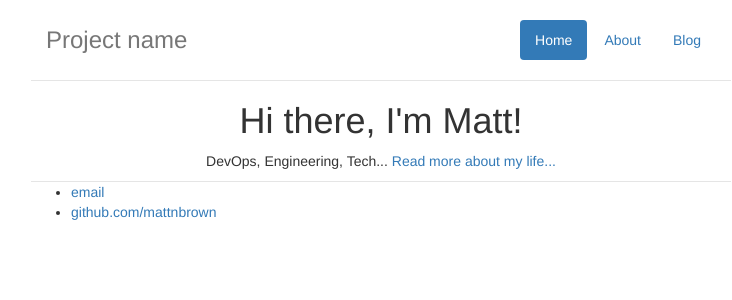
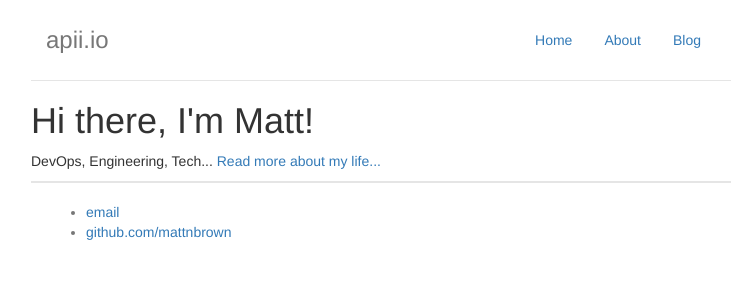
Before and after one commit to mattnbrown/mattnbrown.github.io, a Jekyll site: the page built from index.html, in a window 1280 px wide. Shown: the top 300 px of the page, without its empty margins (259-991 px from the left). Built offline with Jekyll 4.4.1, drawn with Linux system fonts in a browser that asks for light colours.

Commit message:
bootstrap crufty fixes

```diff
--- a/_layouts/default.html
+++ b/_layouts/default.html
@@ -11,12 +11,12 @@
       <div class="header clearfix">
         <nav>
           <ul class="nav nav-pills pull-right">
-            <li role="presentation" class="active"><a href="/">Home</a></li>
+            <li role="presentation"><a href="/">Home</a></li>
             <li role="presentation"><a href="/about">About</a></li>
             <li role="presentation"><a href="/blog">Blog</a></li>
           </ul>
         </nav>
-        <h3 class="text-muted">Project name</h3>
+        <h3 class="text-muted">apii.io</h3>
       </div>
 
 			<div class="maincontainer">
@@ -24,7 +24,7 @@
 			{{ content }}
 
 			</div><!-- /.container -->
-			<footer>
+			<footer class="footer">
 	    		<ul>
             <li><a href="mailto:matt@apii.io">email</a></li>
             <li><a href="https://github.com/mattnbrown">github.com/mattnbrown</a></li>
--- a/css/main.css
+++ b/css/main.css
@@ -43,6 +43,5 @@ body {
 
 /* Main marketing message and sign up button */
 .maincontainer {
-  text-align: center;
   border-bottom: 1px solid #e5e5e5;
 }
```
